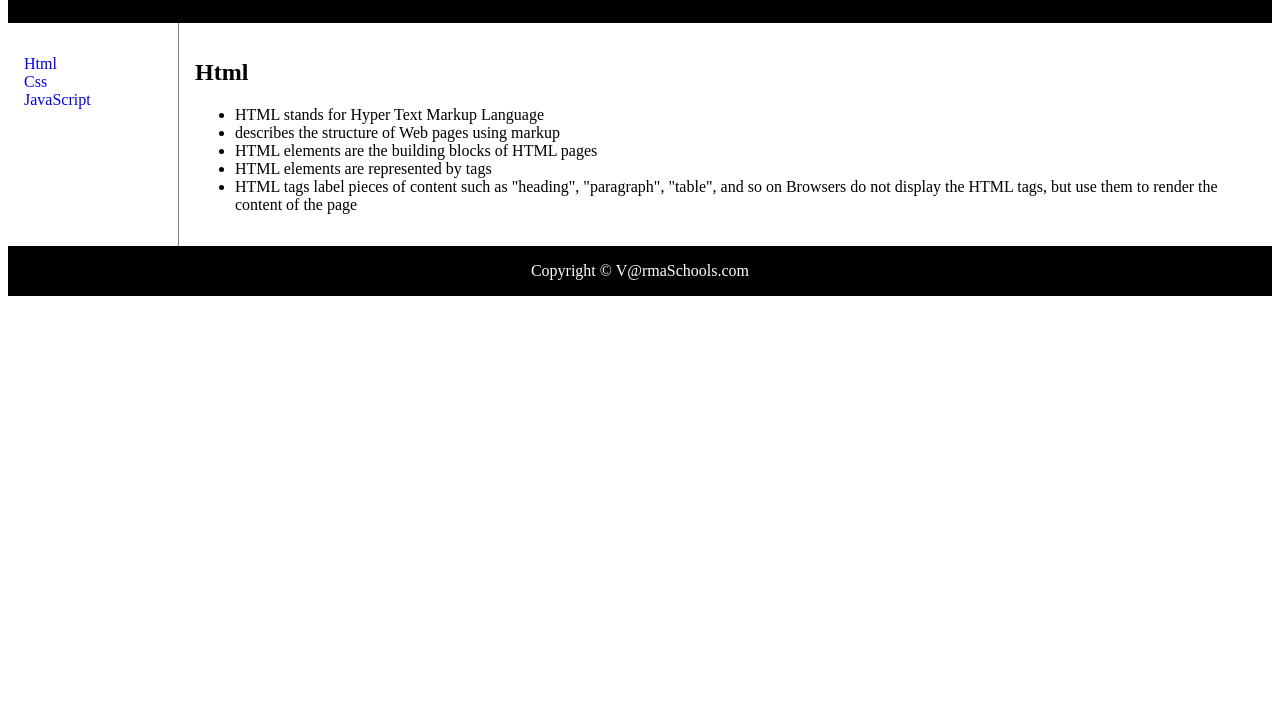
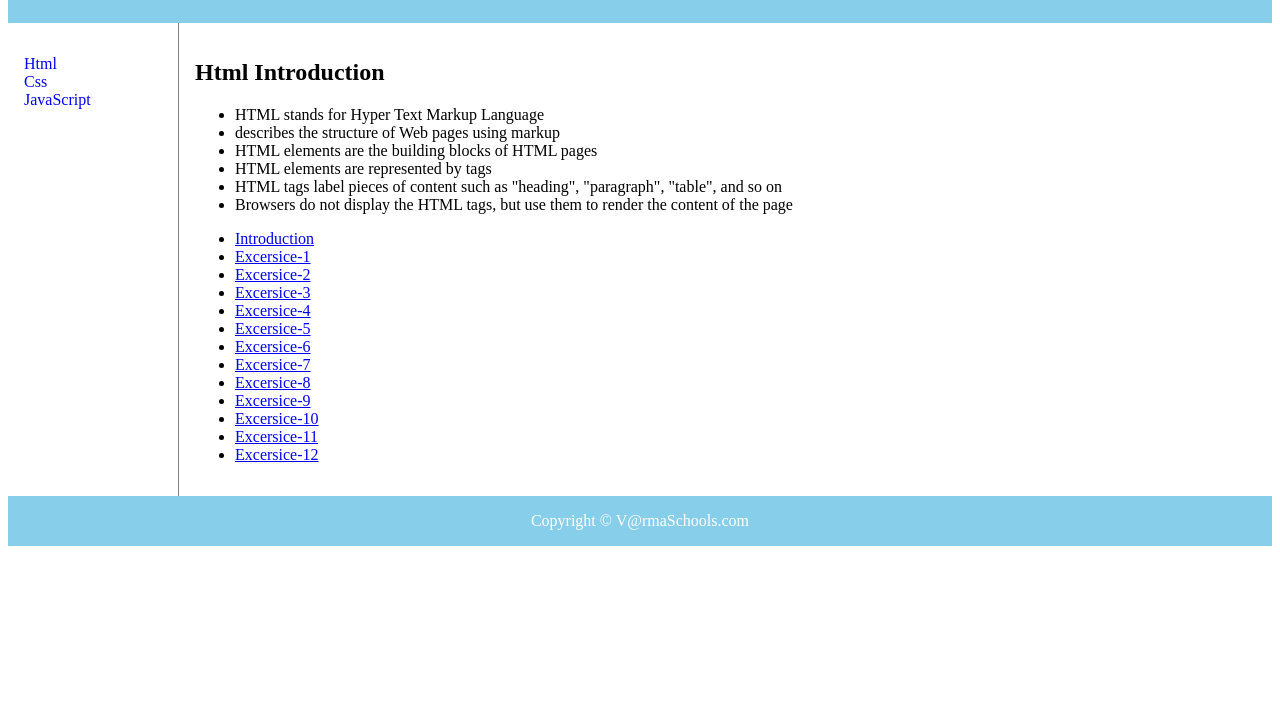
Before and after one commit to pvmvarma/Html5Basics, a plain HTML site: page index.html in a window 1280 px wide. Shown: the part 97-800 px from the top of the page. Drawn offline with Linux system fonts and the light colour scheme.

Commit message:
24 4thtrail

```diff
--- a/css/main.css
+++ b/css/main.css
@@ -8,10 +8,10 @@ div.container {
     border: 1px solid gray;
 }
 
-header, footer {
+header {
     padding: 1em;
     color: white;
-    background-color: black;
+    background-color:skyblue;
     clear: left;
     text-align: center;
 }
@@ -39,4 +39,12 @@ article {
     overflow: hidden;
 }
 
+ footer {
+     padding: 1em;
+    color: white;
+    background-color:skyblue;
+    clear: left;
+    text-align: center;
+}
+
 </style>
--- a/index.html
+++ b/index.html
@@ -23,16 +23,34 @@
 
 <article>
 
-    <h1>Html</h1>
+    <h1>Html Introduction</h1>
 
 <ul>
   <li>HTML stands for Hyper Text Markup Language</li>
   <li>describes the structure of Web pages using markup</li>
   <li>HTML elements are the building blocks of HTML pages</li>
   <li>HTML elements are represented by tags </li>
-  <li>HTML tags label pieces of content such as "heading", "paragraph", "table", and so on
-      Browsers do not display the HTML tags, but use them to render the content of the page</li>
+  <li>HTML tags label pieces of content such as "heading", "paragraph", "table", and so on </li>
+  <li> Browsers do not display the HTML tags, but use them to render the content of the page</li>
+
 </ul>
+
+
+    <ul>
+    <li><a href="#">Introduction</a></li>
+    <li><a href="#">Excersice-1</a></li>
+    <li><a href="#">Excersice-2</a></li>
+    <li><a href="#">Excersice-3</a></li>
+    <li><a href="#">Excersice-4</a></li>
+    <li><a href="#">Excersice-5</a></li>
+    <li><a href="#">Excersice-6</a></li>
+    <li><a href="#">Excersice-7</a></li>
+    <li><a href="#">Excersice-8</a></li>
+    <li><a href="#">Excersice-9</a></li>
+    <li><a href="#">Excersice-10</a></li>
+    <li><a href="#">Excersice-11</a></li>
+    <li><a href="#">Excersice-12</a></li>
+  </ul>
 
 
 </article>
```
